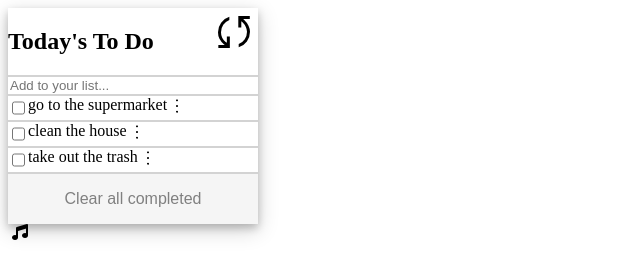
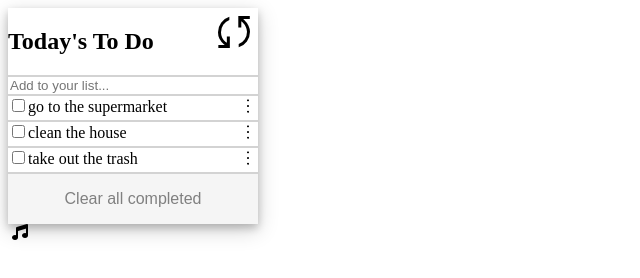
Before and after one commit to fdezcaminero/to-do-list, a website built with webpack: page src/index.html in a window 1280 px wide. Shown: the full height of the page, 0-640 px from the left. Built offline with nearby package versions, Linux system fonts and the light colour scheme; some icons are missing.

Commit message:
Fix task layout

```diff
--- a/src/index.js
+++ b/src/index.js
@@ -25,14 +25,6 @@ document.getElementById('theTop').appendChild(component());
 
 function component2() {
   const element2 = document.createElement('div');
-
-  // element2.className =  'bottomBorder';
-
-  //  // Lodash, now imported by this script
-  //  element.innerHTML = _.join(['Hello', 'webpack'], ' ');
-  //  element.classList.add('hello');
-
-  // Add the image to our existing div.
 
   const vertIcon = new Image();
 
@@ -79,7 +71,7 @@ function loadHTML() {
   sortTasks();
 
   for (let i = 0; i < tasks.length; i++) {
-    superHTML.insertAdjacentHTML("beforeend", `<div id="experiment${i}"><input type="checkbox">${tasks[i].description}</div>`);
+    superHTML.insertAdjacentHTML("beforeend", `<section id="experiment${i}"><div><input type="checkbox">${tasks[i].description}</div></section>`);
     document.getElementById(`experiment${i}`).appendChild(component2());
     document.getElementById(`experiment${i}`).className = 'bottomBorder';
   }
--- a/src/style.css
+++ b/src/style.css
@@ -11,6 +11,7 @@
 .bottomBorder {
   border-bottom: 2px solid lightgray;
   display: flex;
+  justify-content: space-between;
 }
 
 .bottomPart {
```
Also changed, not shown: dist/main.js.
